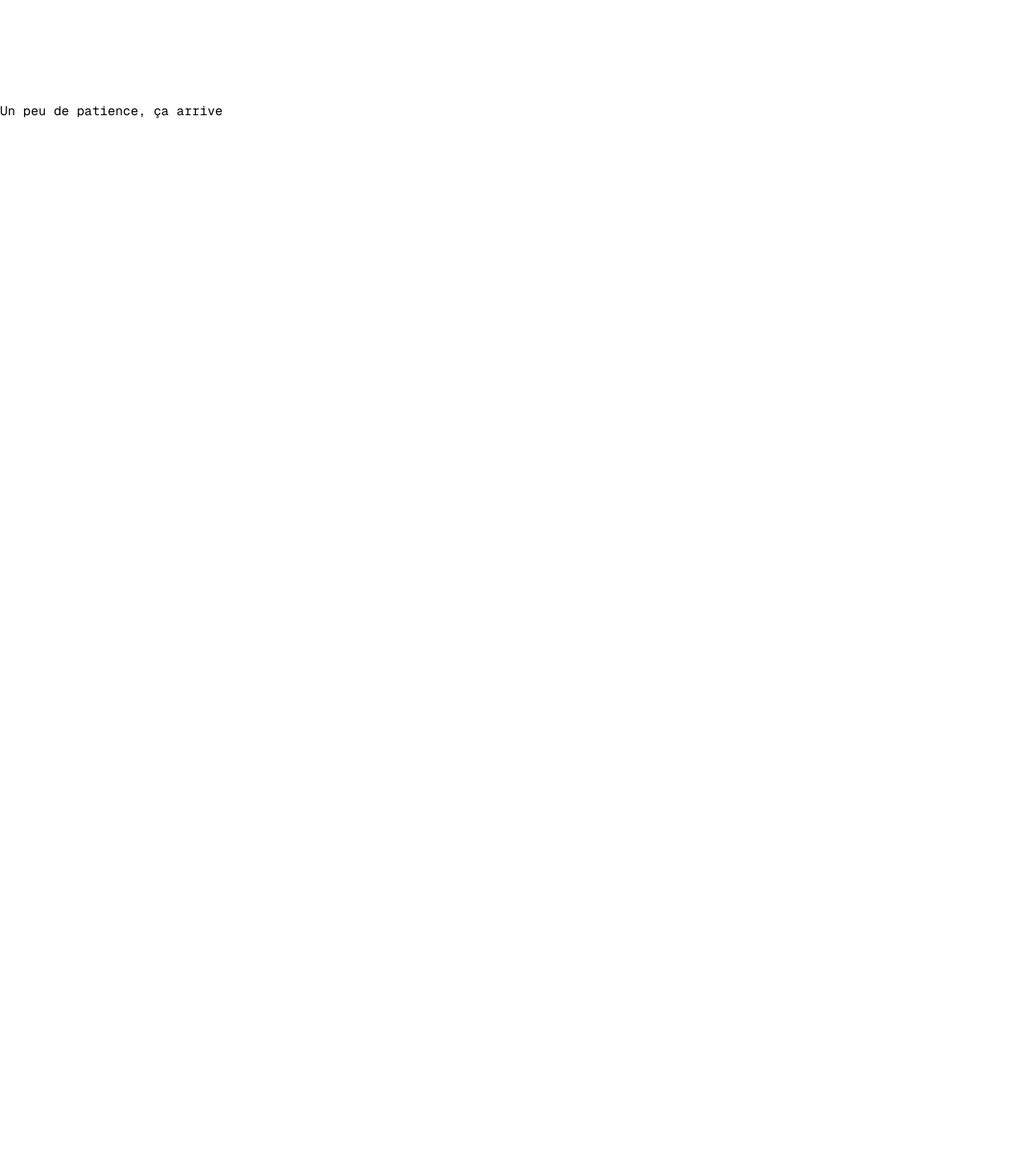
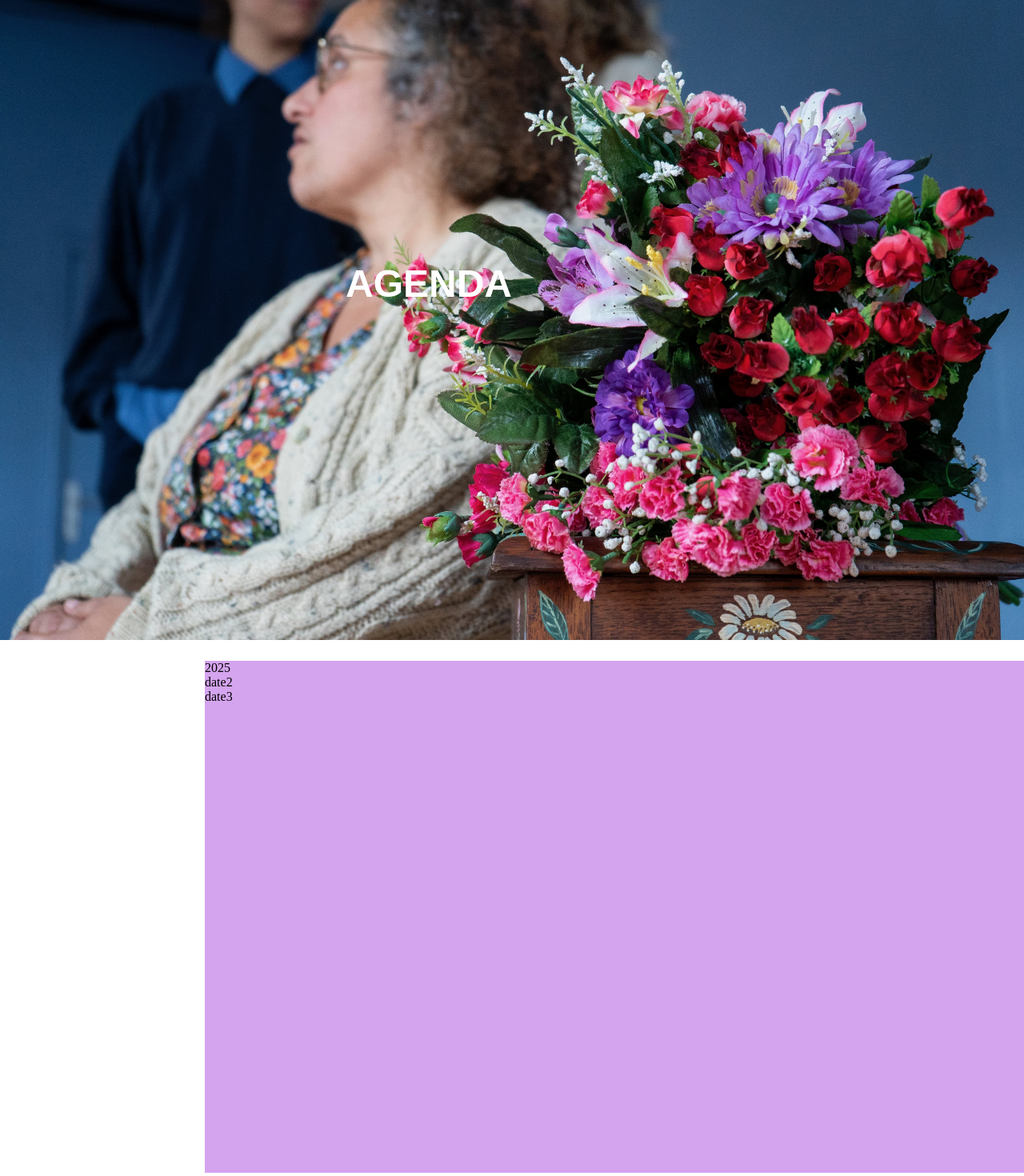
Before and after one commit to Louissnsn/LaSyncopeV2, a Next.js app: page /agenda in a window 1280 px wide. Shown: the part 80-1550 px from the top of the page at 80% size. Before the commit the page ends 1008 px from the top, so only its background shows below. Built offline with nearby package versions, Linux system fonts and the light colour scheme; a web font is replaced by a local one.

Commit message:
creating agendaData

```diff
--- a/app/(ui)/agenda/page.js
+++ b/app/(ui)/agenda/page.js
@@ -1,15 +1,19 @@
 import styles from "@/styles/Agenda.module.css";
-
-//Cover pour la page d'accueil
+import Cover from "@/components/Cover";
+import nobel2 from "../../../public/images/Spectacles/Nobel/nobel2.jpeg";
 
 export default function Agenda() {
+  const agenda = ["AGENDA"];
   return (
-    <div className={styles.titre}>
-      <p>Un peu de patience, ça arrive</p>
-      {/* <div>
-        container pour les dates de la saison 2024/2025
-        chaque date renvoie à la page du spectacle
-      </div> */}
-    </div>
+    <>
+      <Cover src={nobel2} title={agenda} altText="Photographie du spectacle" />
+      <div className={styles.parent}>
+        <div className={styles.datesContainer}>
+          <p>2025</p>
+          <p>date2</p>
+          <p>date3</p>
+        </div>
+      </div>
+    </>
   );
 }
--- /dev/null
+++ b/app/components/AgendaData.js
@@ -0,0 +1,2 @@
+"use client";
+export default function AgendaData() {}
--- a/app/components/Partenaires.js
+++ b/app/components/Partenaires.js
@@ -24,6 +24,7 @@ export default function Partenaires() {
           scale: 1,
           transition: { duration: 2 },
         }}
+        viewport={{ once: true }}
         className={styles.parent}
       >
         <p className={styles.titre}>PARTENAIRES ET SOUTIENS</p>
--- a/app/styles/Agenda.module.css
+++ b/app/styles/Agenda.module.css
@@ -1,9 +1,13 @@
-.titre {
-  width: 100%;
+.parent {
+  margin-top: 2%;
   height: 100vh;
+  width: 100vw;
   display: flex;
-  justify-content: flex-start;
-  color: black;
-  font-family: var(--font-geist-mono, "Courier New", monospace);
-  margin-top: 10%;
+  justify-content: flex-end;
 }
+
+.datesContainer {
+  height: 80%;
+  width: 80vw;
+  background-color: #d4a4ee;
+}
```
Also changed, not shown: app/components/Dates.js (+12 -3 lines), public/images/Spectacles/Nobel/nobel2.jpeg (added).
